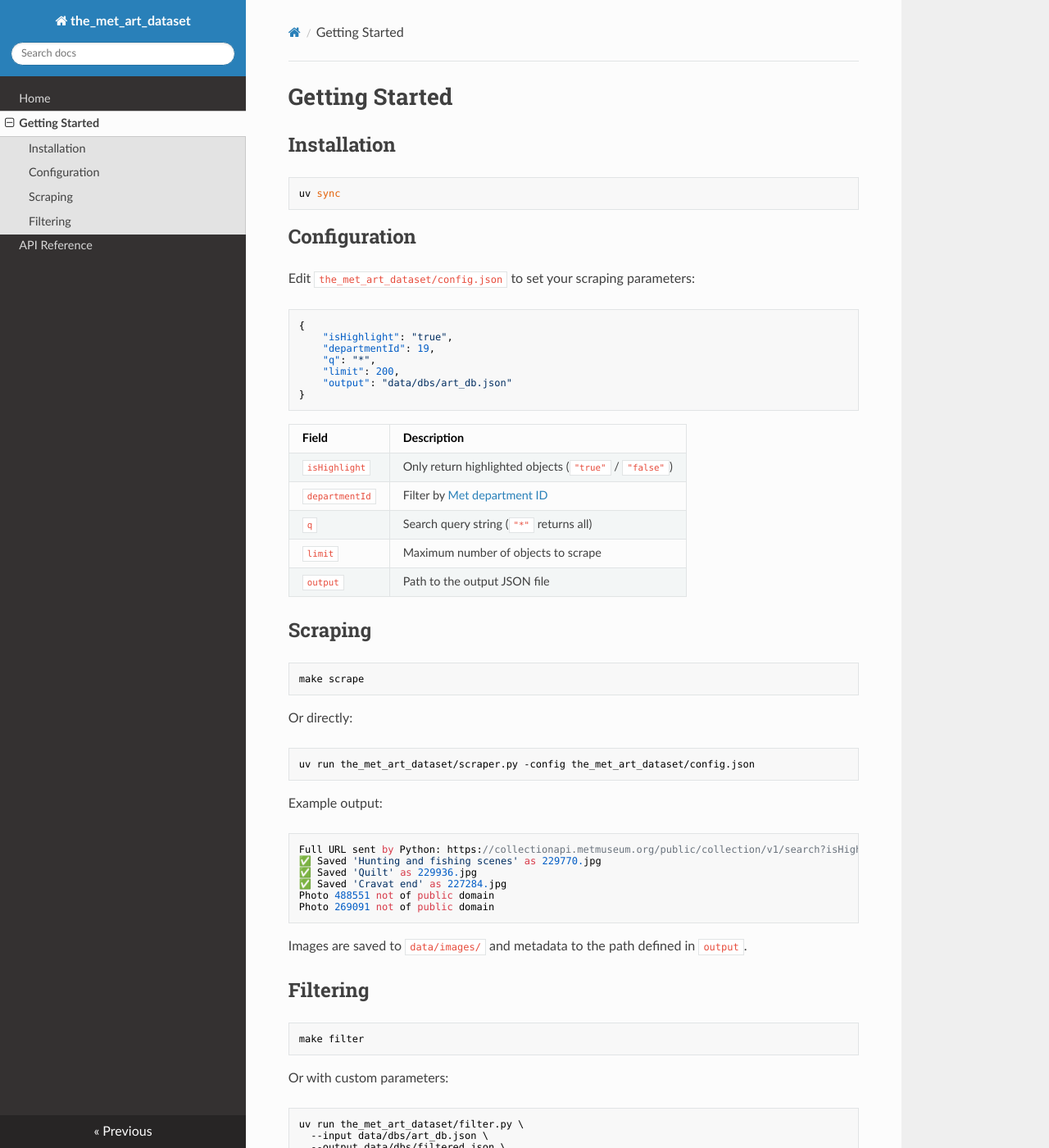
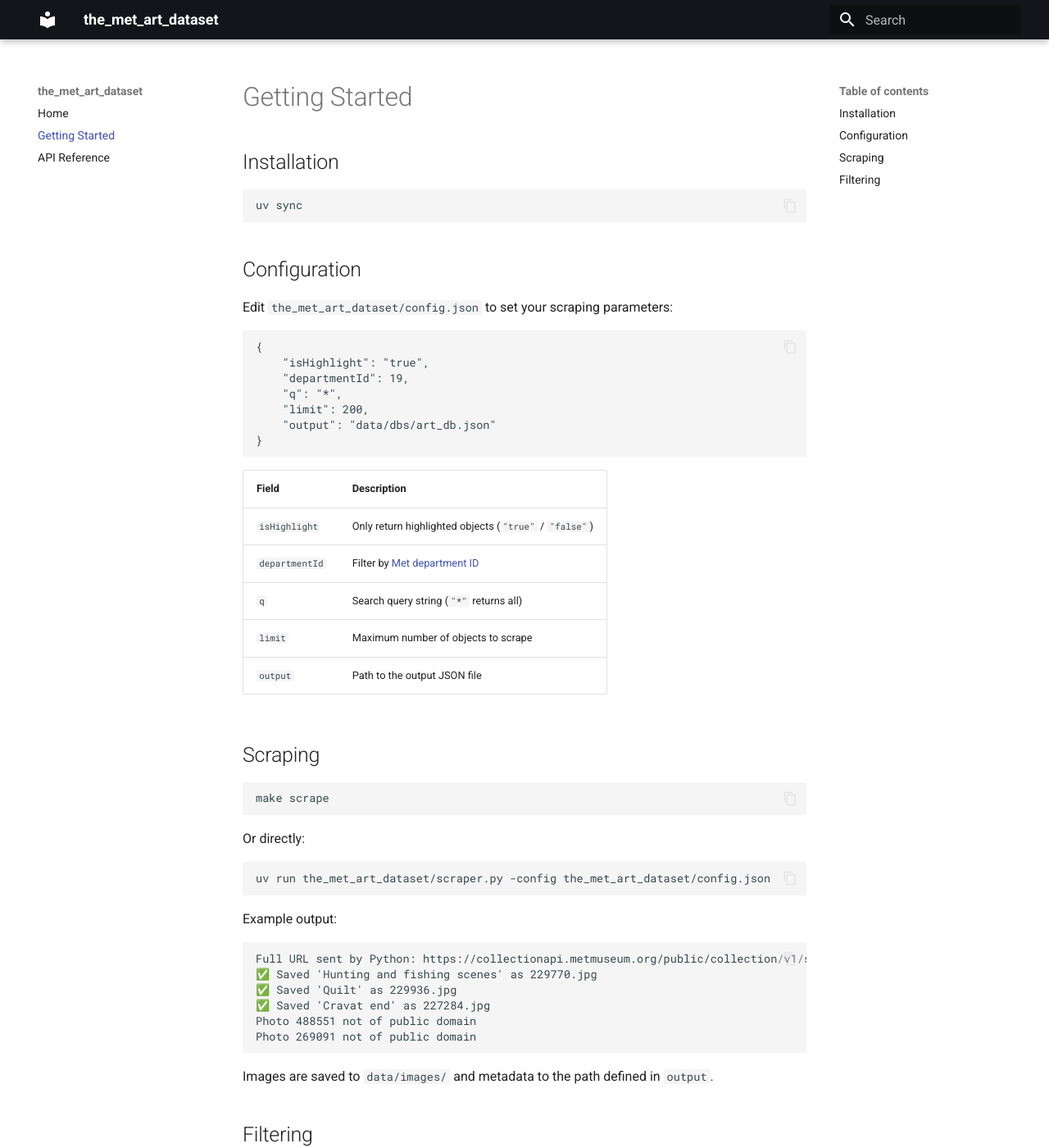
Before and after one commit to ulisesrey/the_met_art_dataset, an MkDocs documentation site: the page built from docs/getting-started.md, in a window 1280 px wide and 1400 px high. Shown: the whole window at 82% size. Built offline with MkDocs 1.6.1 and Material for MkDocs 9.7.7, drawn with Linux system fonts in a browser that asks for light colours; nearby versions of some CDN libraries; part of the change alters nothing that is shown; some of the changed text lies outside the part shown.

```diff
--- a/mkdocs.yml
+++ b/mkdocs.yml
@@ -1,10 +1,10 @@
 site_name: the_met_art_dataset
+site_url: https://ulisesrey.github.io/the_met_art_dataset/
 site_description: A Python toolkit for scraping and filtering artwork from the Met Museum API.
 site_author: Ulises Rey
 
-
 theme:
-  name: readthedocs
+  name: material  # Changed from readthedocs
   palette:
     primary: black
     accent: deep orange
@@ -12,8 +12,6 @@ theme:
     - navigation.sections
     - content.code.copy
 
-site_url: https://ulisesrey.github.io/the_met_art_dataset/
-
 nav:
   - Home: index.md
   - Getting Started: getting-started.md
```
